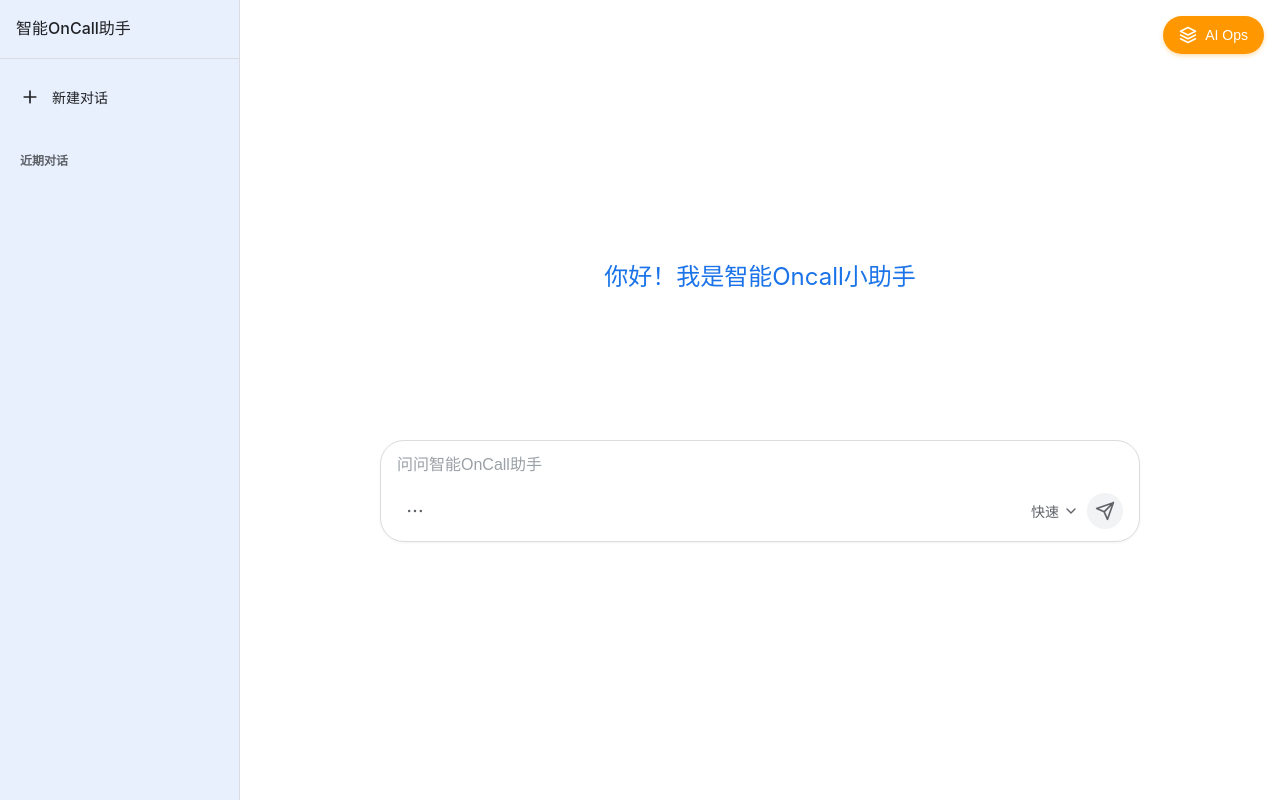
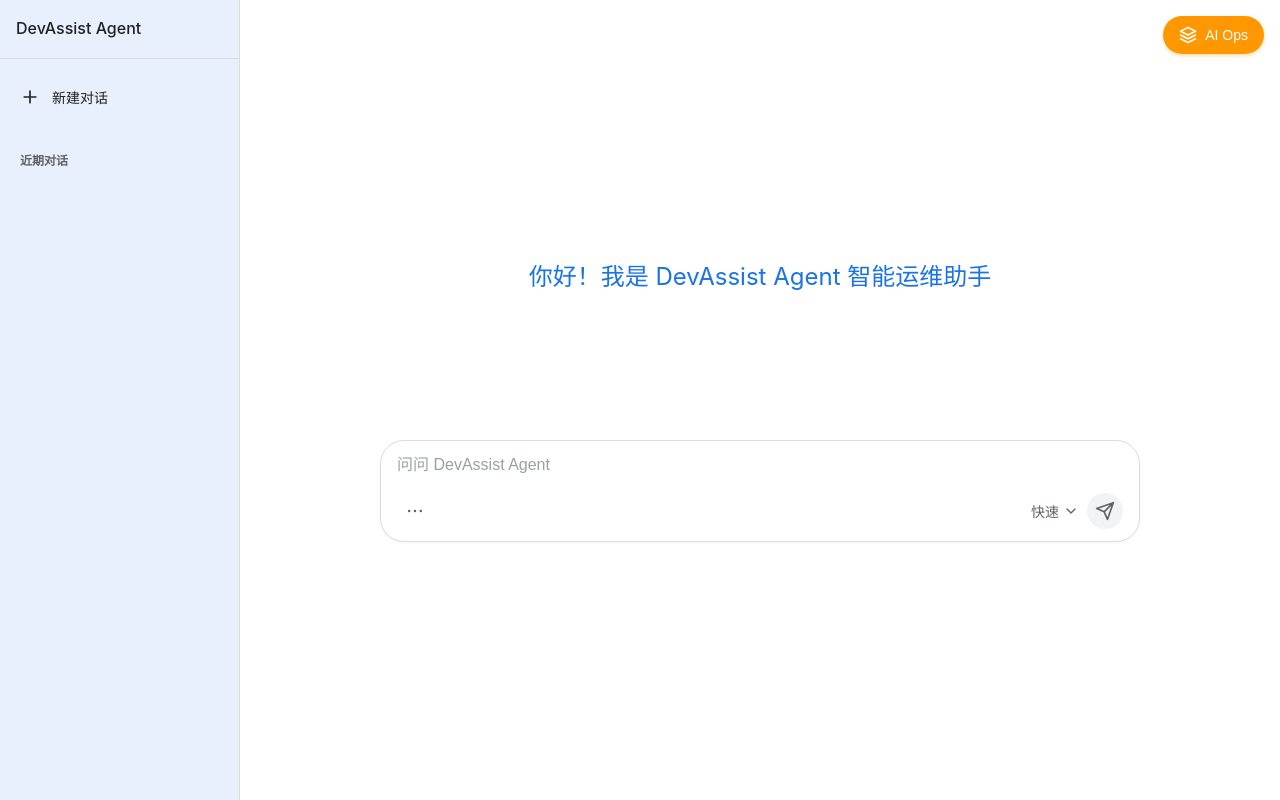
Before and after one commit to ember056/devassist-agent, a Spring Boot app: page / in a window 1280 px wide. Run offline with Spring Boot 4, Linux system fonts and the light colour scheme; some libraries are stand-ins or nearby versions.

Commit message:
Update frontend branding to DevAssist Agent

```diff
--- a/src/main/resources/static/app.js
+++ b/src/main/resources/static/app.js
@@ -1,5 +1,5 @@
-// SuperBizAgent 前端应用
-class SuperBizAgentApp {
+// DevAssist Agent 前端应用
+class DevAssistAgentApp {
     constructor() {
         this.apiBaseUrl = 'http://localhost:9900/api';
         this.currentMode = 'quick'; // 'quick' 或 'stream'
@@ -540,7 +540,7 @@ class SuperBizAgentApp {
         // 更新输入框状态
         if (this.messageInput) {
             this.messageInput.disabled = this.isStreaming;
-            this.messageInput.placeholder = '问问智能OnCall助手';
+            this.messageInput.placeholder = '问问 DevAssist Agent';
         }
     }
 
@@ -1549,5 +1549,5 @@ document.head.appendChild(style);
 
 // 初始化应用
 document.addEventListener('DOMContentLoaded', () => {
-    new SuperBizAgentApp();
+    new DevAssistAgentApp();
 });
--- a/src/main/resources/static/index.html
+++ b/src/main/resources/static/index.html
@@ -3,7 +3,7 @@
 <head>
     <meta charset="UTF-8">
     <meta name="viewport" content="width=device-width, initial-scale=1.0">
-    <title>智能OnCall助手</title>
+    <title>DevAssist Agent 智能运维助手</title>
     <link rel="stylesheet" href="styles.css">
     <!-- Markdown 渲染库 -->
     <script src="https://cdn.jsdelivr.net/npm/marked@11.1.1/marked.min.js"></script>
@@ -16,7 +16,7 @@
         <!-- 左侧边栏 -->
         <aside class="sidebar">
             <div class="sidebar-header">
-                <h2 class="sidebar-title">智能OnCall助手</h2>
+                <h2 class="sidebar-title">DevAssist Agent</h2>
             </div>
 
             <div class="sidebar-content">
@@ -51,7 +51,7 @@
             </button>
             <div class="chat-container">
                 <div class="welcome-greeting" id="welcomeGreeting">
-                    <p>你好！我是智能Oncall小助手</p>
+                    <p>你好！我是 DevAssist Agent 智能运维助手</p>
                 </div>
                 <div class="chat-messages" id="chatMessages">
                 </div>
@@ -59,7 +59,7 @@
                 <div class="chat-input-container">
                     <div class="input-group-wrapper">
                         <div class="input-wrapper">
-                            <input type="text" id="messageInput" placeholder="问问智能OnCall助手" maxlength="1000" class="message-input">
+                            <input type="text" id="messageInput" placeholder="问问 DevAssist Agent" maxlength="1000" class="message-input">
                             <div class="input-bottom-bar">
                                 <div class="tools-btn-wrapper">
                                     <button class="tools-btn" id="toolsBtn" title="更多选项">
```
